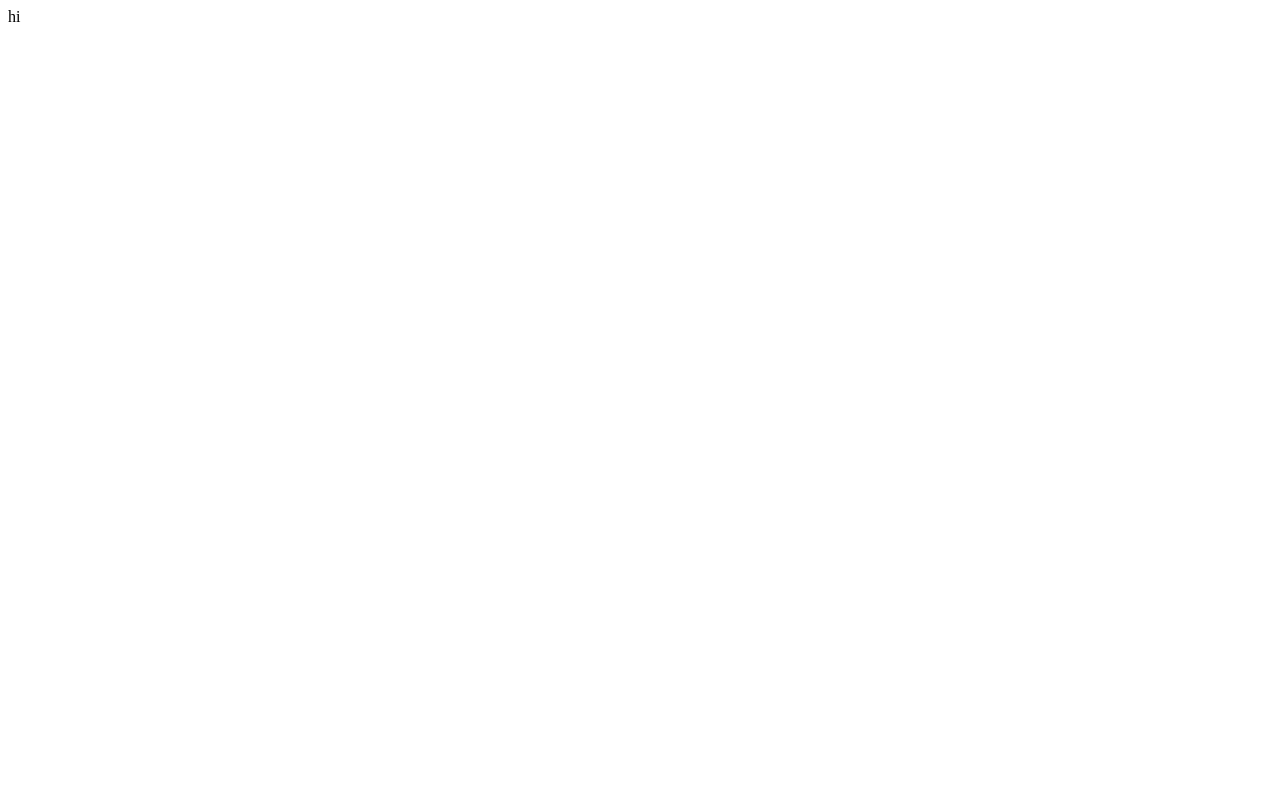
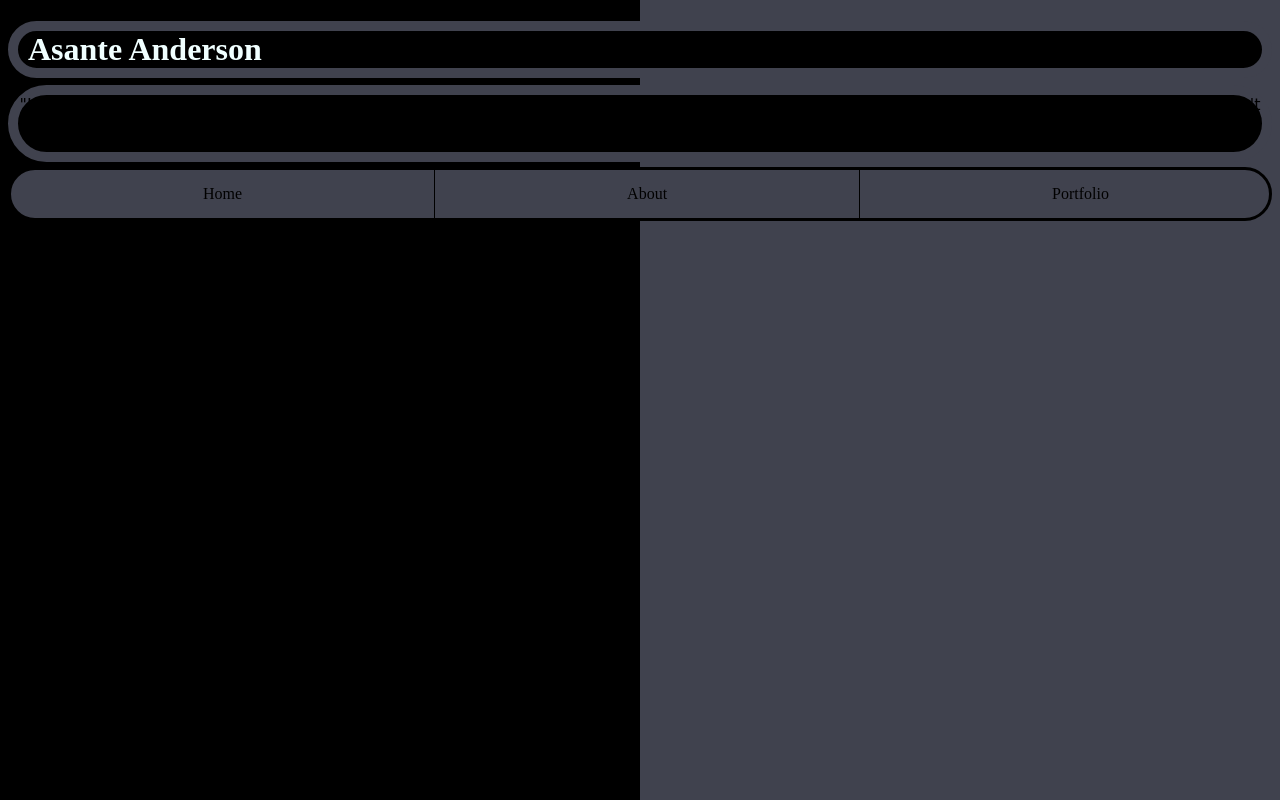
Before and after one commit to Asante-Anderson-Personal-Website/Portfolio, a plain HTML site: page index.html in a window 1280 px wide. Drawn offline with Linux system fonts and the light colour scheme.

Commit message:
Work on home page and added nav bar
Work on home page and added nav bar

```diff
--- a/index.html
+++ b/index.html
@@ -5,12 +5,35 @@
     <meta charset="UTF-8">
     <meta http-equiv="X-UA-Compatible" content="IE=edge">
     <meta name="viewport" content="width=device-width, initial-scale=1.0">
-    <title>Document</title>
+    <title>Asante Anderson</title>
+    <link rel="stylesheet" href="style.css">
 </head>
 
 <body>
-    hi
+    <header>
+        <h1>
+            Asante Anderson
+        </h1>
+    </header>
+    <article id="quote">
+        "I realized that the difference that I saw between things was the same thing as their unity, because differences
+        (borders, lines, surfaces, boundaries) don't really divide things from each other at all, they join them
+        together,
+        because all boundaries are held in common"
+        <div>
+            -Allan Watts
+        </div>
+    </article>
 
+
+    <div id="Nav">
+        <ul>
+            <li><a href="index.html">Home</a></li>
+            <li><a href="about.html">About</a></li>
+            <li id="portfolio"><a href="portfolio.html">Portfolio</a></li>
+        </ul>
+    </div>
+    <script src="script.js"></script>
 </body>
 
 </html>
--- a/style.css
+++ b/style.css
@@ -0,0 +1,71 @@
+
+/* styling of nav bar */
+ul {
+    list-style-type: none;
+    margin: 0;
+    padding: 0;
+    overflow: hidden;
+    background-color: #40424e;
+    border-radius: 10vw;
+    display: flex;
+    justify-content: space-evenly;
+    column-width: 100%;
+    align-items: center;
+    border: 3px black solid;
+}
+/* separation lines between pages */
+li :not(#portfolio){
+    border-right: 1px black solid;
+}
+/* nav text setup*/
+li a {
+    display: block;
+    color: rgb(0, 0, 0);
+    text-align: center;
+    padding: 15px 15vw;
+    text-decoration: none;
+
+}
+/* hover effect for navigation*/
+li a:hover {
+    background-color: #7c7f9795;
+
+}
+/* setup of header */
+h1 {
+    background-color: black;
+    color: azure;
+    border: 10px #40424e solid;
+    padding-left: 10px;
+    border-radius: 10vw;
+}
+/*quote layout*/
+#quote {
+    position: relative;
+    margin-bottom: 5px;
+    margin-top: -15px;
+    background-color: black;
+    border: 10px #40424e solid;
+  text-align: center;
+  font-family: cursive;
+border-radius: 10vw;
+}
+
+/*quote hover effect*/
+
+#quote:hover {
+    color: #000000;
+
+        background-color: #7c7f9795;
+     }
+
+/*body background color gradient*/
+body {
+            background: linear-gradient(
+                to right,
+                    #000000 0%,
+                    #000000 50%,
+                    #40424e 50%,
+                    #40424e 100%
+            )
+        }
```
Also changed, not shown: about.html (+26 -0 lines), portfolio.html (+28 -0 lines).
